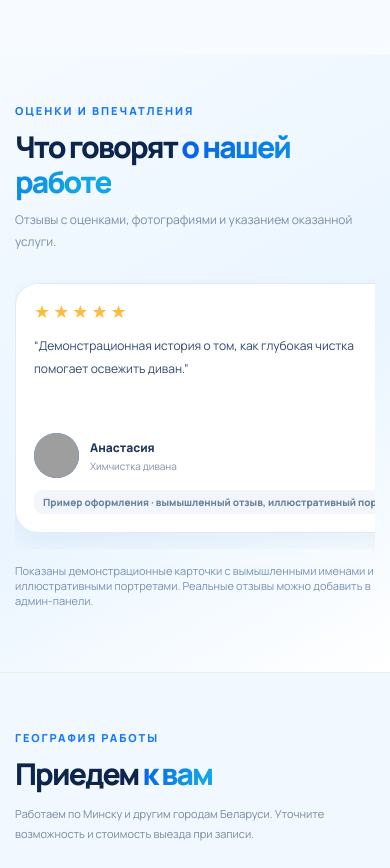
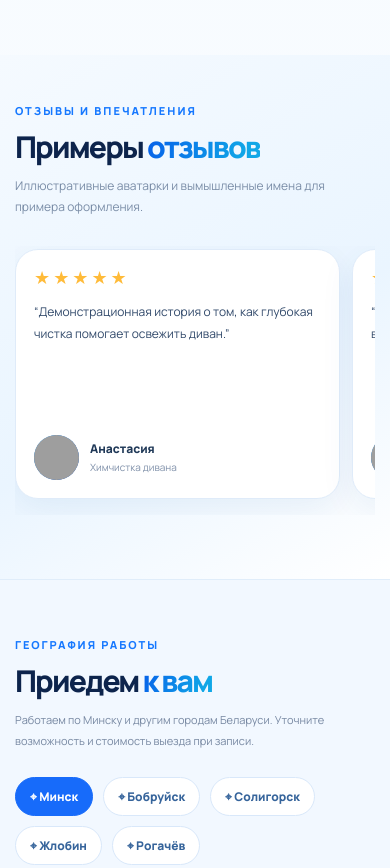
Before and after one commit to krygantt-dot/nashclining-, a website: page index.html in a window 390 px wide. Shown: the part 4788-5656 px from the top of the page. Drawn offline with Linux system fonts and the light colour scheme; no server answers; grey boxes are pictures that could not be loaded.

Commit message:
Убрать плашки и длинные подписи под отзывами; отключить hover-скачки

```diff
--- a/index.html
+++ b/index.html
@@ -374,6 +374,38 @@ html.order-scroll-locked{overflow:hidden!important;overscroll-behavior:none}
  .review-quote{font-size:12px}
 }
 </style>
+<style id="reviewsHoverStability">
+/* Reviews are static reading cards, not interactive service cards. */
+#customerReviews .review-card,#customerReviews .review-card:hover,
+#customerReviews .review-card:focus-within,#customerReviews .review-person,
+#customerReviews .review-service,#customerReviews .review-service:hover,
+#customerReviews .review-card .review-avatar{
+  transform:none!important;
+  animation:none!important;
+  transition:none!important;
+}
+#customerReviews .review-card,#customerReviews .review-card:hover{
+  position:relative;top:auto;left:auto;
+  box-shadow:0 10px 35px #154e9712!important;
+  padding:23px;
+}
+#customerReviews .review-service,#customerReviews .review-service:hover{
+  display:block;position:static!important;
+  width:auto!important;height:auto!important;min-height:0!important;
+  max-width:100%!important;
+  margin-top:3px!important;margin-bottom:0!important;
+  padding:0!important;border:0!important;
+  box-shadow:none!important;background:none!important;
+  overflow-wrap:anywhere;line-height:1.5;
+  font-size:10px;color:#8091aa;
+}
+#customerReviews .review-card .review-person *:hover{
+  transform:none!important;animation:none!important;
+}
+@media(max-width:620px){
+ #customerReviews .review-card,#customerReviews .review-card:hover{padding:18px}
+}
+</style>
 </head>
 <body>
 <div class="site-bg"><div class="ambient a"></div><div class="ambient b"></div></div>
@@ -394,12 +426,11 @@ html.order-scroll-locked{overflow:hidden!important;overscroll-behavior:none}
 <section class="projects-showcase" id="ourProjects" style="padding:40px 0 88px;display:none"><div class="container"><div class="section-head"><div><div class="kicker">Реальные работы</div><h2 class="section-title">До и <span class="blue-text">после</span></h2><p class="section-description">Фотографии опубликованы нашей командой. Перемещайте ползунок для сравнения.</p></div></div><div id="realProjects" class="ba-grid"></div></div></section>
 <section class="gallery" id="gallery"><div class="container"><div class="section-head reveal"><div><div class="kicker">Наш подход</div><h2 class="section-title">В каждой детали — <span class="blue-text">ощущение свежести</span></h2><p class="section-description">Примеры направлений работы. Фотографии на сайте иллюстративные; наши реальные работы — в Instagram.</p></div><a class="btn btn-outline" href="https://www.instagram.com/nash_klining.by/" target="_blank" rel="noopener">Наш Instagram ↗</a></div><div class="gallery-grid"><a class="gallery-photo reveal" href="https://www.instagram.com/nash_klining.by/" target="_blank" rel="noopener"><img loading="lazy" src="https://images.unsplash.com/photo-1555041469-a586c61ea9bc?auto=format&fit=crop&w=800&q=80" alt="Уютная гостиная"><span>Мягкая мебель ↗</span></a><a class="gallery-photo reveal" href="https://www.instagram.com/nash_klining.by/" target="_blank" rel="noopener"><img loading="lazy" src="https://images.unsplash.com/photo-1493238792000-8113da705763?auto=format&fit=crop&w=650&q=80" alt="Автомобиль"><span>Автомобили ↗</span></a><a class="gallery-photo reveal" href="https://www.instagram.com/nash_klining.by/" target="_blank" rel="noopener"><img loading="lazy" src="https://images.unsplash.com/photo-1600607687920-4e2a09cf159d?auto=format&fit=crop&w=650&q=80" alt="Чистая квартира"><span>Квартиры и дома ↗</span></a></div></div></section>
 <section class="reviews" id="reviews"><div class="container">
-  <div class="reviews-heading reveal"><div><div class="kicker">Оценки и впечатления</div>
-    <h2 class="section-title">Что говорят <span class="blue-text">о нашей работе</span></h2>
-    <p>Отзывы с оценками, фотографиями и указанием оказанной услуги.</p></div></div>
+  <div class="reviews-heading reveal"><div><div class="kicker">Отзывы и впечатления</div>
+    <h2 class="section-title" id="reviewSectionHeading">Примеры <span class="blue-text">отзывов</span></h2>
+    <p id="reviewSectionDescription">Примеры оформления с иллюстративными аватарками. Реальные отзывы появятся после публикации.</p></div></div>
   <div class="reviews-grid" id="customerReviews" aria-live="polite"></div>
-  <p class="reviews-note" id="reviewDisclosure"></p>
-</div></section>
+  </div></section>
 <section class="coverage" id="coverage"><div class="container coverage-grid"><div class="reveal"><div class="kicker">География работы</div><h2 class="section-title">Приедем <span class="blue-text">к вам</span></h2><p class="section-description">Работаем по Минску и другим городам Беларуси. Уточните возможность и стоимость выезда при записи.</p><div class="cities" id="cityButtons"><button class="city active" data-city="Минск">⌖ Минск</button><button class="city" data-city="Бобруйск">⌖ Бобруйск</button><button class="city" data-city="Солигорск">⌖ Солигорск</button><button class="city" data-city="Жлобин">⌖ Жлобин</button><button class="city" data-city="Рогачёв">⌖ Рогачёв</button></div><button data-order class="btn btn-primary">Узнать стоимость выезда ↗</button></div><div class="map-wrap reveal" id="mapWrap">
   <div class="map-preview" id="mapPreview" role="group" aria-label="Схема городов обслуживания">
     <div class="map-grid"></div>
@@ -630,7 +661,8 @@ selectCoverageCity('Минск');
 
 (function loadCustomerReviews(){
   const grid=document.getElementById('customerReviews');
-  const note=document.getElementById('reviewDisclosure');
+  const heading=document.getElementById('reviewSectionHeading');
+  const description=document.getElementById('reviewSectionDescription');
   if(!grid)return;
   const samples=[
     {
@@ -718,7 +750,7 @@ selectCoverageCity('Минск');
       return '<article class="review-card"><div class="review-stars" aria-label="Оценка: '+n+' из 5">'+
         '★'.repeat(n)+'☆'.repeat(5-n)+'</div><p class="review-quote">“'+safe(r.body)+'”</p><div class="review-person">'+avatar+
         '<div><div class="name">'+safe(r.author)+'</div><div class="review-service">'+safe(r.service)+'</div></div></div>'+
-        (r.is_demo?'<span class="review-demo-tag">Пример оформления · вымышленный отзыв, иллюстративный портрет</span>':'')+'</article>';
+        '</article>';
     }).join('');
     grid.querySelectorAll('img.review-avatar').forEach(img=>{
       img.addEventListener('error',()=>{
@@ -728,7 +760,12 @@ selectCoverageCity('Минск');
         img.replaceWith(fallbackAvatar);
       },{once:true});
     });
-    note.textContent=fallback?'Показаны демонстрационные карточки с вымышленными именами и иллюстративными портретами. Реальные отзывы можно добавить в админ-панели.':'Отзывы из базы данных. Вымышленные примеры и иллюстративные портреты отмечены отдельно.';
+    const allDemo=items.every(item=>item.is_demo);
+    const anyDemo=items.some(item=>item.is_demo);
+    heading.innerHTML=allDemo?'Примеры <span class="blue-text">отзывов</span>':
+      (anyDemo?'Отзывы <span class="blue-text">и примеры</span>':'Отзывы <span class="blue-text">наших клиентов</span>');
+    description.textContent=allDemo?'Иллюстративные аватарки и вымышленные имена для примера оформления.':
+      (anyDemo?'Часть карточек — примеры оформления; настоящие отзывы опубликованы отдельно.':'Реальные впечатления клиентов об оказанных услугах.');
   }
   fetch('/api/reviews',{cache:'no-store'}).then(async res=>{
     if(!res.ok)throw Error('Не удалось получить отзывы');
```
